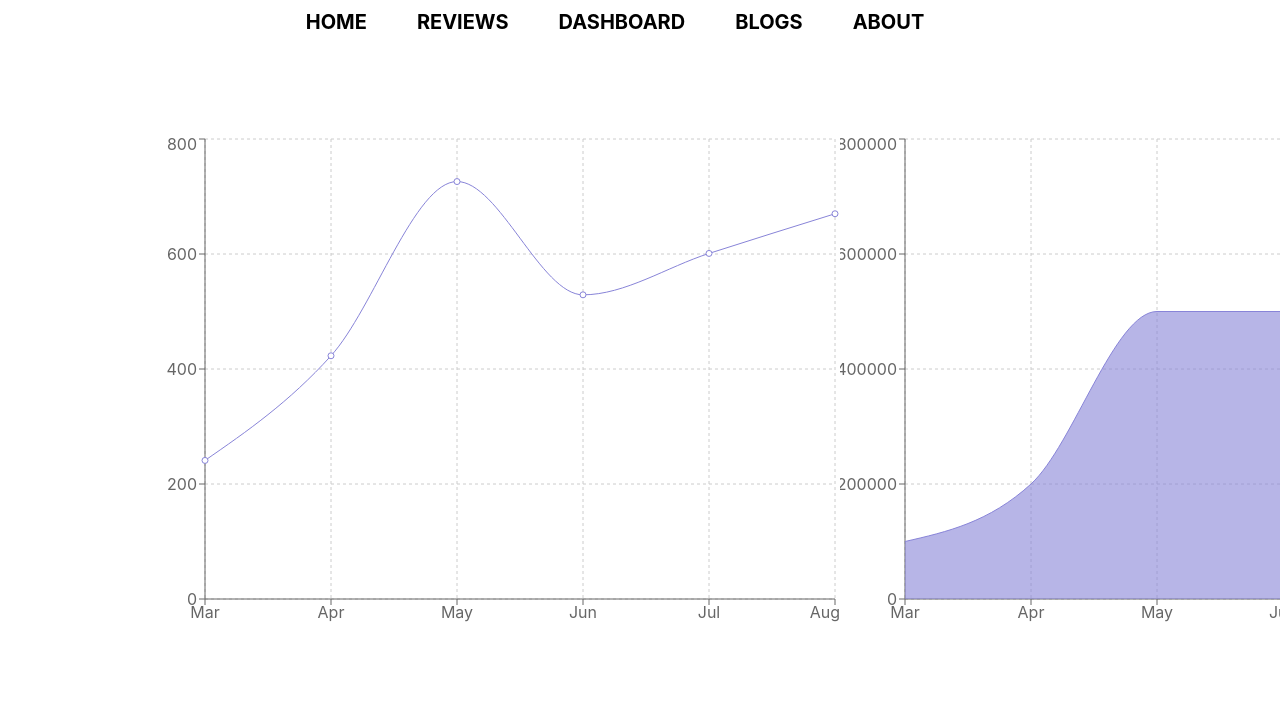
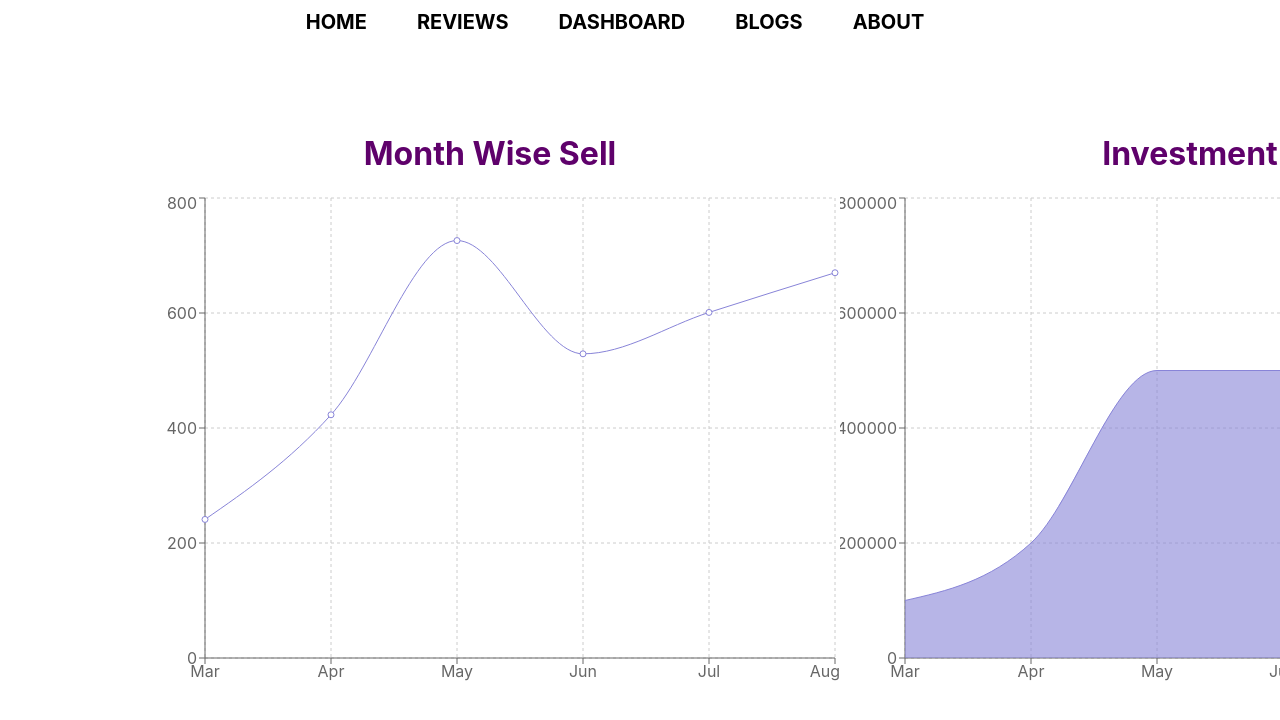
Before and after one commit to Afzal-Hossen-Hasib/Six_BiteOf_Yammy, a React (Create React App) app: page /dashboard in a window 1280 px wide. Shown: the top 720 px of the page. Built offline with nearby package versions, Linux system fonts and the light colour scheme.

Commit message:
complete

```diff
--- a/src/components/AllReview/AllReview.js
+++ b/src/components/AllReview/AllReview.js
@@ -8,7 +8,7 @@ const AllReview = () => {
 
     return (
         <div>
-            <h1 className='all-review-title'>Customer Reviews....</h1>
+            <h1 className='all-review-title'>What Our Customers Say..</h1>
             <div className='all-review'>
             {
                 reviews.map (review => {
--- a/src/components/Dashboard/Dashboard.css
+++ b/src/components/Dashboard/Dashboard.css
@@ -4,3 +4,9 @@
     grid-template-columns: repeat(2, 1fr);
     padding-left: 140px;
 }
+
+.chart-container h1 {
+    color: #5f016b;
+    text-align: center;
+    margin-bottom: 20px;
+}
--- a/src/components/Dashboard/Dashboard.js
+++ b/src/components/Dashboard/Dashboard.js
@@ -45,6 +45,8 @@ const Dashboard = () => {
   return (
     <div className="chart-container">
 
+    <div>
+      <h1>Month Wise Sell</h1>
         <LineChart width={700} height={500} data={data}>
           <CartesianGrid strokeDasharray="3 3" />
           <XAxis dataKey={"month"} />
@@ -52,8 +54,10 @@ const Dashboard = () => {
           <Tooltip />
           <Line type="monotone" dataKey={"sell"} stroke="#8884d8" activeDot={{ r: 8 }}/>
         </LineChart>
+    </div>
 
-
+    <div>
+      <h1>Investment</h1>
     <AreaChart width={700} height={500} data={data}>
         <CartesianGrid strokeDasharray="3 3" />
         <XAxis dataKey="month" />
@@ -61,6 +65,8 @@ const Dashboard = () => {
         <Tooltip />
         <Area type="monotone" dataKey="investment" stroke="#8884d8" fill="#8884d8" />
       </AreaChart>
+    </div>
+
 
     </div>
   );
--- a/src/components/Review/Review.js
+++ b/src/components/Review/Review.js
@@ -10,7 +10,7 @@ const Review = () => {
 
     return (
         <div className='customer-review-container'>
-            <h1 className='customer-name'>Customer Reviews</h1>
+            <h1 className='customer-name'>What Our Customers Say..</h1>
             <div className='review-container'>
             {
                 foodReview.map (food => {
```
Also changed, not shown: 1 other file (tests, documents, lock files or other folders). Lines whose indentation alone changed are shown as unchanged.
